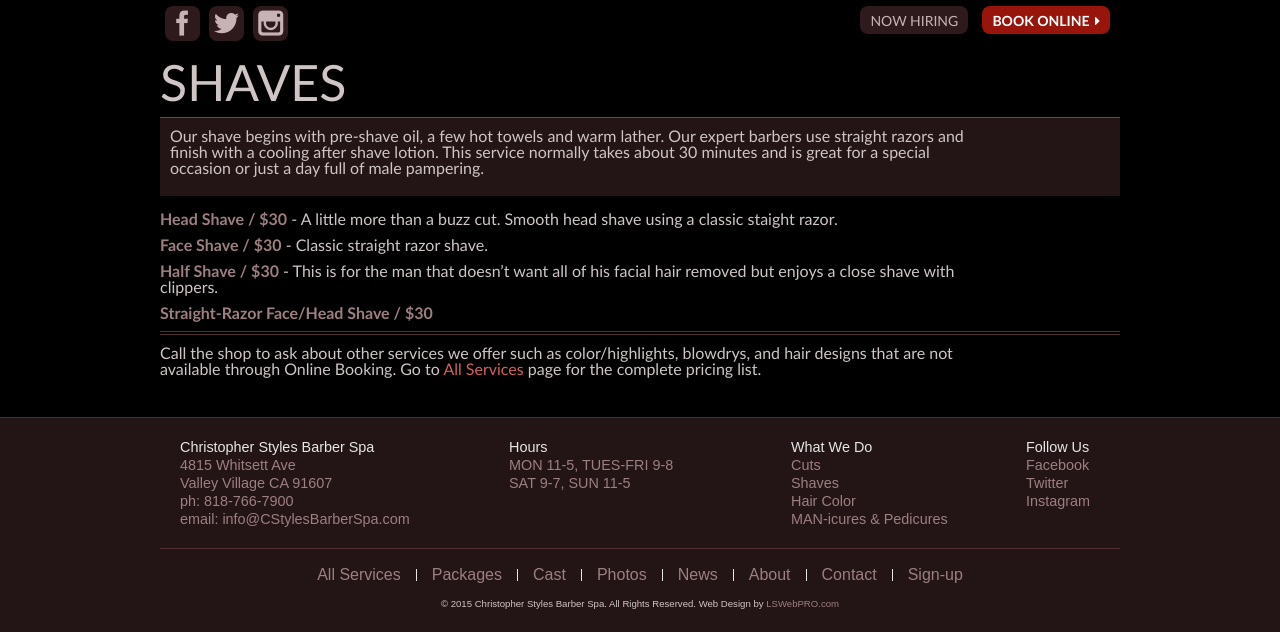
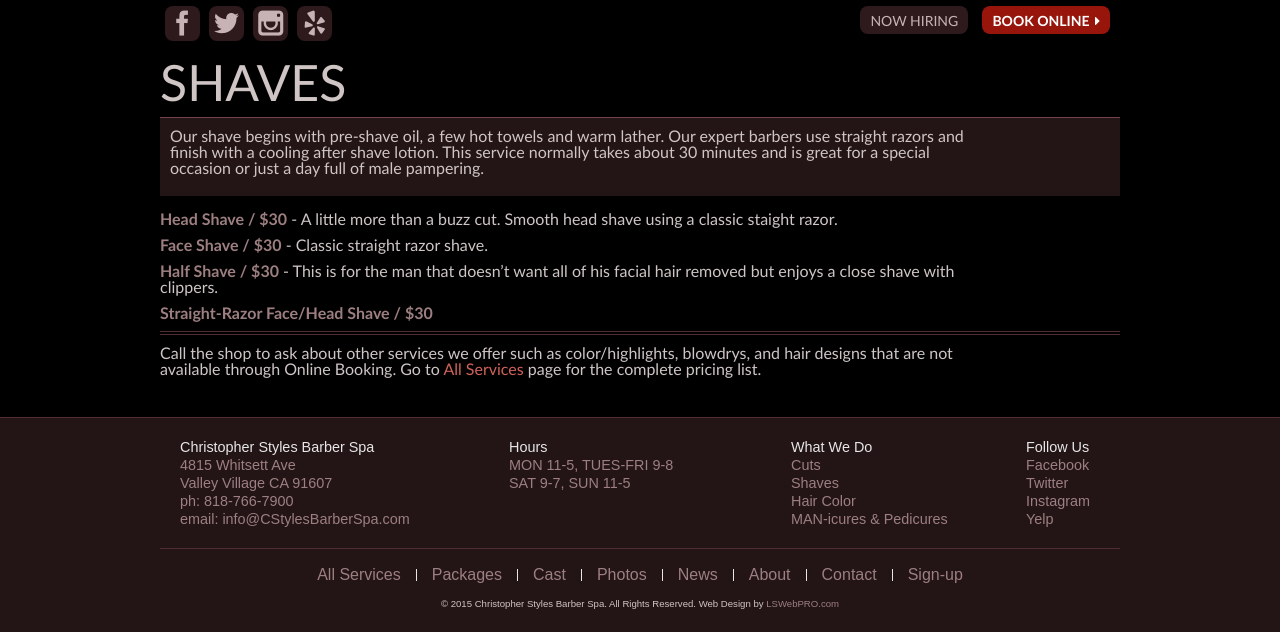
Before and after one commit to LisaSheaDesign/csbs, a PHP site: page /barber-spa-shaves/ in a window 1280 px wide. Shown: the part 194-826 px from the top of the page. Run offline with PHP 8.4, Linux system fonts and the light colour scheme; some libraries are stand-ins or nearby versions.

Commit message:
update yelp slides and links

```diff
--- a/_css/main.css
+++ b/_css/main.css
@@ -156,6 +156,17 @@ h3 {color: #9D7F81; font-weight: bold; margin-bottom:15px;}
 	font-style: normal;
 }
 
+@font-face {
+	font-family: 'icomoon';
+	src:url(../'_fonts/icomoon-yelp.eot?anwhj1');
+	src:url('../_fonts/icomoon-yelp.eot?#iefixanwhj1') format('embedded-opentype'),
+		url('../_fonts/icomoon-yelp.woff?anwhj1') format('woff'),
+		url('../_fonts/icomoon-yelp.ttf?anwhj1') format('truetype'),
+		url('../_fonts/icomoon-yelp.svg?anwhj1#icomoon') format('svg');
+	font-weight: normal;
+	font-style: normal;
+}
+
 [class^="icon-"], [class*=" icon-"] {
 	font-family: 'icomoon';
 	speak: none;
@@ -184,6 +195,10 @@ h3 {color: #9D7F81; font-weight: bold; margin-bottom:15px;}
 }
 .icon-youtube:before {
 	content: "\e609";
+}
+
+.icon-yelp:before {
+  content: "\ead9";
 }
 
 
--- a/_includes/footer.php
+++ b/_includes/footer.php
@@ -26,6 +26,7 @@
   	<p><a href="http://www.facebook.com/pages/Christopher-Styles-Barber-Spa/162604593863358" target="_blank">Facebook</a></p>
 	<p><a href="http://twitter.com/StylesBarberSpa" target="_blank">Twitter</a></p>
 	<p><a href="http://instagram.com/stylesbarberspa" target="_blank">Instagram</a></p>
+	<p><a href="http://www.yelp.com/biz/christopher-styles-barber-spa-valley-village-2" target="_blank">Yelp</a></p>
   </div>
 </div>
 <div class="row footLinks">
--- a/_includes/sub-nav.php
+++ b/_includes/sub-nav.php
@@ -4,6 +4,7 @@
 	<li><a class="icon-facebook" href="http://www.facebook.com/pages/Christopher-Styles-Barber-Spa/162604593863358" target="_blank"></a></li>
 	<li><a class="icon-twitter" href="http://twitter.com/StylesBarberSpa" target="_blank"></a></li>
 	<li><a class="icon-instagram" href="http://instagram.com/stylesbarberspa" target="_blank"></a></li>
+	<li><a class="icon-yelp" href="http://www.yelp.com/biz/christopher-styles-barber-spa-valley-village-2" target="_blank"></a></li>
 </ul>
 
 <ul class="subNav-addLinks">
```
Also changed, not shown: index.php (+16 -0 lines), _fonts/icomoon-yelp.svg (added), _fonts/icomoon-yelp.ttf (added), _fonts/icomoon-yelp.woff (added), _img/cs-homeSlide-10.jpg (added), _img/cs-homeSlide-11.jpg (added), _img/cs-homeSlide-12.jpg (added), _img/cs-homeSlide-9.jpg (added), 2 other files.
